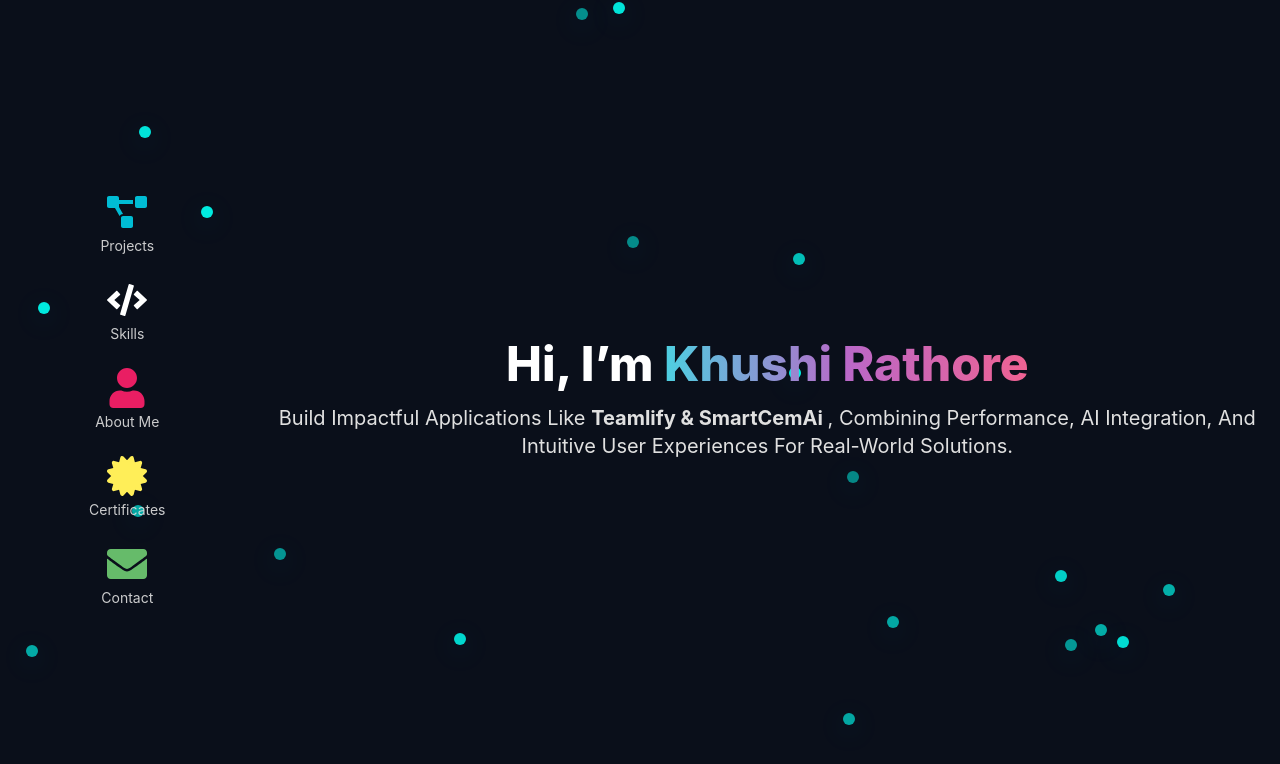
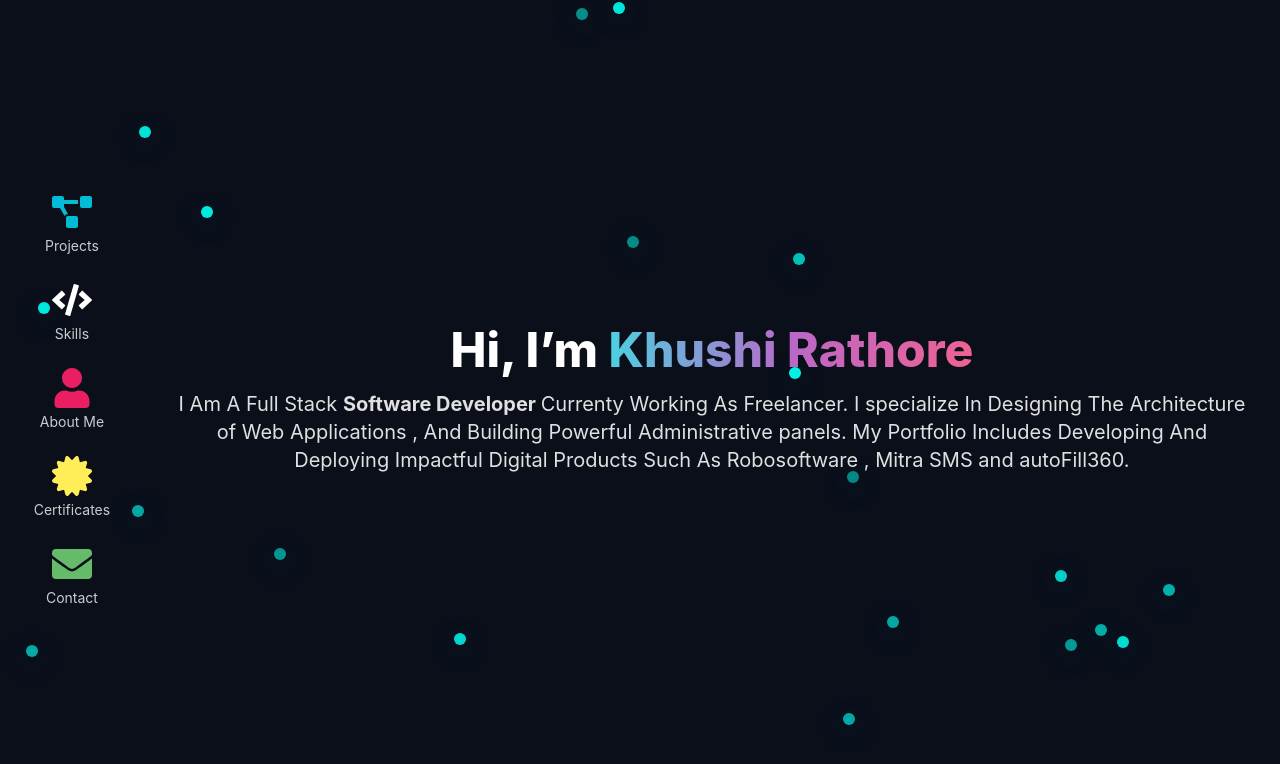
Before and after one commit to ITKHUSHI/portfolio-khushi, a React (Vite) app: page /portfolio-khushi/projects in a window 1280 px wide. Shown: the top 764 px of the page. Built offline with nearby package versions, Linux system fonts and the light colour scheme.

Commit message:
update portfolio

```diff
--- a/src/components/home.jsx
+++ b/src/components/home.jsx
@@ -79,7 +79,8 @@
           transition={{ delay: 0.15 }}
           className="text-gray-300 text-lg md:text-xl"
         >
-           Build Impactful Applications Like <strong> Teamlify & SmartCemAi </strong>, Combining Performance, AI Integration, And Intuitive User Experiences For Real-World Solutions.
+           I Am A Full Stack <strong> Software Developer </strong> Currenty Working As Freelancer. I specialize In Designing The Architecture of Web Applications , And Building Powerful Administrative panels.
+           My Portfolio Includes Developing And Deploying Impactful Digital Products Such As Robosoftware , Mitra SMS and autoFill360.
          </motion.p>
 
 
@@ -168,9 +169,16 @@
       >
         <h2 className="text-3xl font-bold mb-4">About Me</h2>
         <p className="text-gray-300 text-lg mb-4">
-          Hi, I’m <strong>Khushi </strong>, a software developer specializing in  I build scalable and efficient web applications
+          Hi, I’m <strong>Khushi </strong>, a software developer specializing in MERN Stack. I build scalable and efficient web applications
 
-            with modern, responsive designs and clear, user-friendly interfaces. I have worked on projects like <strong> Teamlify,  SaaS platform, and SmartCemAi, </strong> a Generative AI-powered cement plant optimization tool. I enjoy creating solutions that solve real-world problems and make workflows smoother.
+            with modern, responsive designs and clear, user-friendly interfaces. I build products like <strong> RoboSoftware , Mitra SMS , autoFill360 </strong> I enjoy creating solutions that solve real-world problems and make workflows smoother.
+        </p>
+        <p>
+          App Links :
+          <br/>
+           <a href="https://play.google.com/store/apps/details?id=com.robo.robosoftware" target="_blank" rel="noreferrer" className="text-blue-400 hover:underline">RoboSoftware</a>,
+           <br/>
+           <a href="https://play.google.com/store/apps/details?id=com.robo.mitradealer" target="_blank" rel="noreferrer" className="text-blue-400 hover:underline">Dealer</a>,
         </p>
         <div className="flex gap-4 mt-2">
           <Link
--- a/src/data/project.data.js
+++ b/src/data/project.data.js
@@ -1,6 +1,24 @@
 const projects = [
   {
     id: 1,
+    title: "Robosoftware",
+    description: "A MERN+flutter application to digitalize LIC Agents policies.",
+    technologies: " MERN , Fluterr , Resend , Tailwind CSS, Multer, JWT, bcrypt.js",
+    repo: "https://github.com/ITKHUSHI/LICBackend",
+    webSite: `https://robosoftware.in/`,
+    timeline: "Feb 2026- Present",
+  },
+  {
+  id: 2,
+  title: "AutoFill360",
+  description: "Advanced document automation SaaS that transforms static PDFs into dynamic, mappable canvases. Enables instant bulk-filling of complex documents using dynamic data mapping and AI-driven background processing.",
+  technologies: "Node.js, React.js, MUI, Tailwind CSS, Express, Rezorpay,  PDF.js",
+  repo: "https://github.com/ITKHUSHI/AutoFill360",
+  webSite: "https://atautofill360.onrender.com/",
+  timeline: "Nav 2025 – Dec 2025 "
+  },
+   {
+    id: 3,
     title: "Teamlify",
     description: "A MERN stack app to manage employees with role-based access. Admins can create, update, and delete records while employees manage their own profiles.",
     technologies: "JavaScript, MERN Stack, Tailwind CSS, Multer, JWT, bcrypt.js",
@@ -8,24 +26,15 @@
     webSite: `https://employee-management-system-psi-dusky.vercel.app/`,
     timeline: "Oct 2024 – Dec 2024",
   },
-  {
-   id: 2,
-  title: "AutoFill360",
-  description: "Advanced document automation SaaS that transforms static PDFs into dynamic, mappable canvases. Enables instant bulk-filling of complex documents using dynamic data mapping and AI-driven background processing.",
-  technologies: "Node.js, React.js, MUI, Tailwind CSS, Express, Remove.bg AI, PDF.js",
-  repo: "https://github.com/ITKHUSHI/AutoFill360",
-  webSite: "https://atautofill360.onrender.com/",
-  timeline: "Nav 2026 – Present"
-  },
-  {
-    id: 3,
-    title: "Portfolio Template",
-    description: "A customizable Next.js portfolio template with fast load times, SEO optimization, and an intuitive interface using Aceternity UI.",
-    technologies: "Next.js, Aceternity UI, Responsive, SEO, NodeMailer",
-    repo: "https://github.com/ITKHUSHI/create-portfolio",
-    webSite: `https://itkhushi.github.io/create-portfolio/`,
-    timeline: "Jun 2024",
-  },
+  // {
+  //   id: 3,
+  //   title: "Portfolio Template",
+  //   description: "A customizable Next.js portfolio template with fast load times, SEO optimization, and an intuitive interface using Aceternity UI.",
+  //   technologies: "Next.js, Aceternity UI, Responsive, SEO, NodeMailer",
+  //   repo: "https://github.com/ITKHUSHI/create-portfolio",
+  //   webSite: `https://itkhushi.github.io/create-portfolio/`,
+  //   timeline: "Jun 2024",
+  // },
 
 ];
 
```
